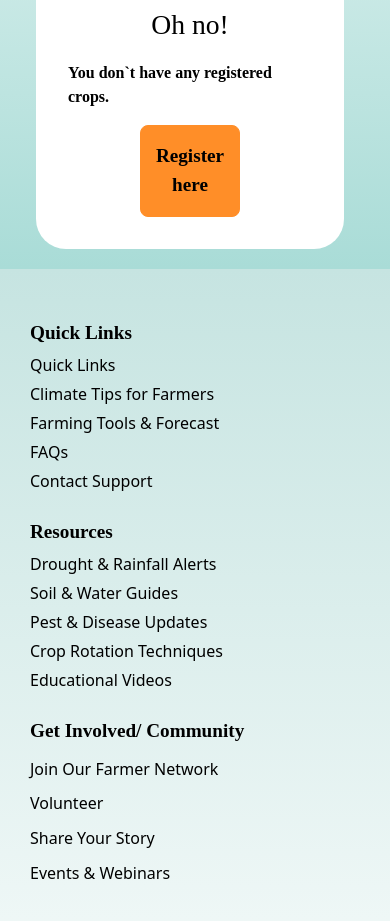
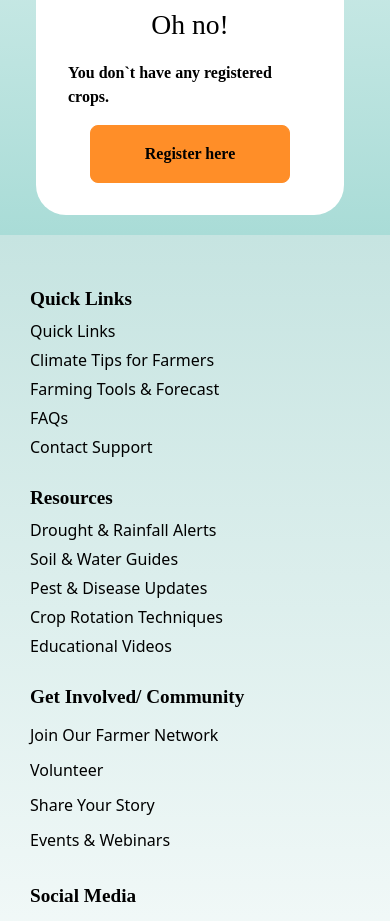
Before and after one commit to meedaah19/agro-smart-climate, a React (Vite) app: page /miniDashboard in a window 390 px wide. Shown: the part 1380-2301 px from the top of the page. Built offline with nearby package versions, Linux system fonts and the light colour scheme.

Commit message:
increase button width

```diff
--- a/src/pages/MiniDashboard.jsx
+++ b/src/pages/MiniDashboard.jsx
@@ -26,7 +26,7 @@ export default function MiniDashboard(){
 
                             <button
                             onClick={() => modalCtx.showModal('kyc')}
-                            className='lg:w-[150px] w-[100px] h-auto lg:h-[61px] rounded-[8px] border-[1px] py-[16px] px-[8px] justify-center flex gap-[10px] bg-[#FF8E28] border-[#FF8E28] cursor-pointer font-[Poppins] font-[700] text-[19.2px] '
+                            className='lg:w-[150px] w-[200px] h-auto lg:h-[61px] rounded-[8px] border-[1px] py-[16px] px-[8px] justify-center flex gap-[10px] bg-[#FF8E28] border-[#FF8E28] cursor-pointer font-[Poppins] font-[700] lg:text-[19.2px] '
                             >Register here
                             </button>
                     </div>
```
